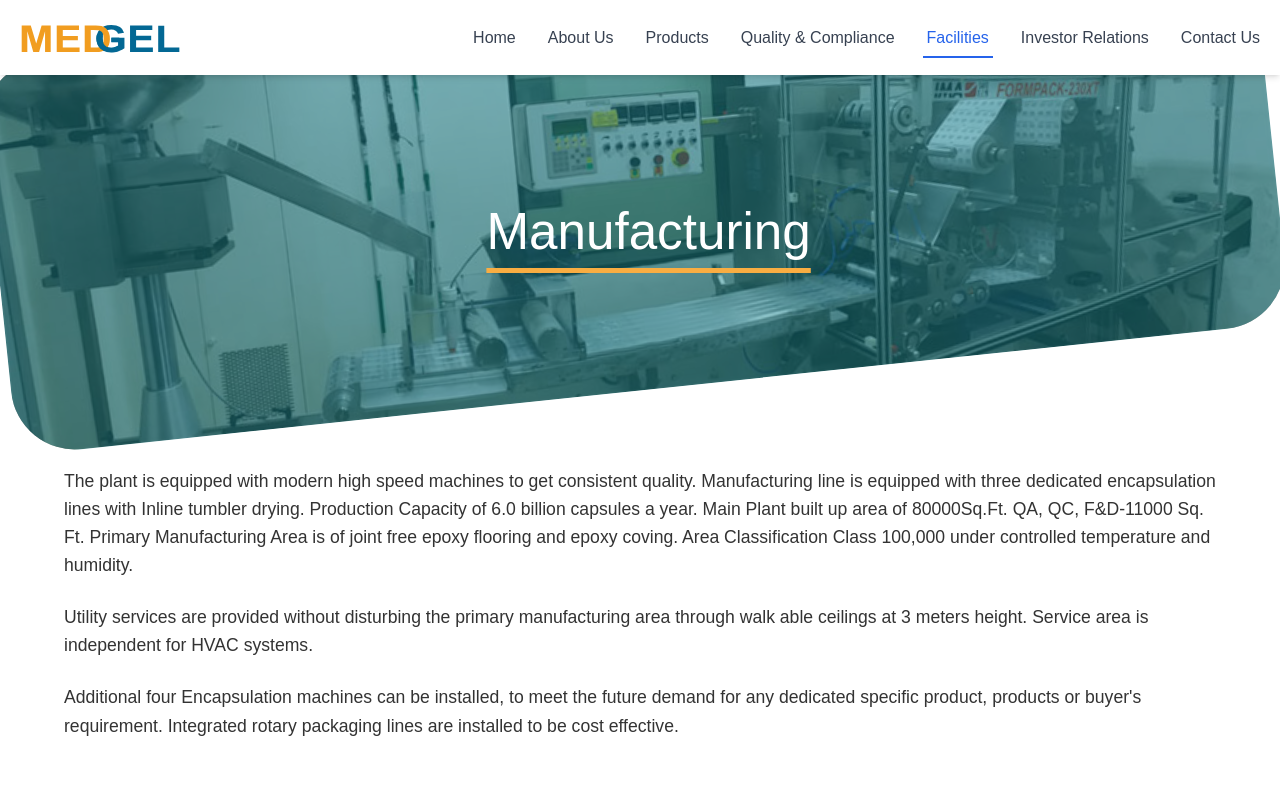
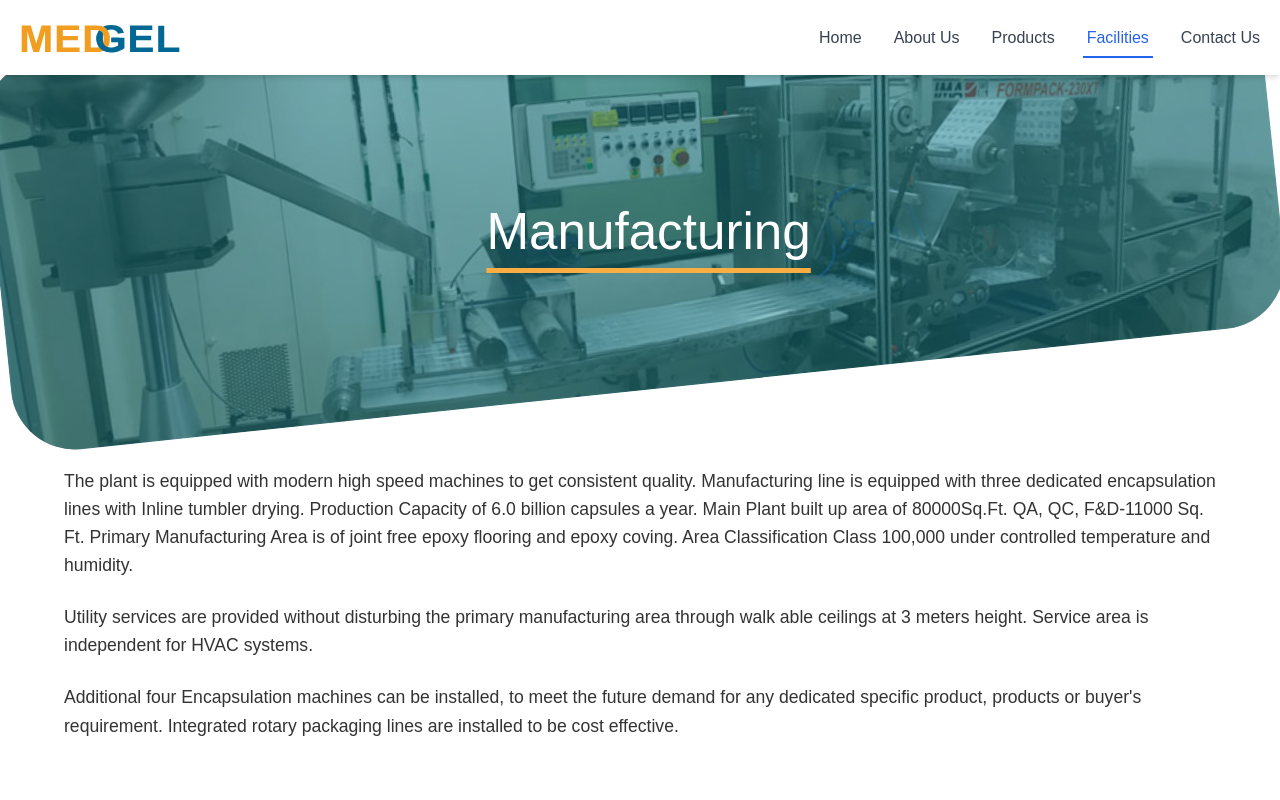
Before and after one commit to anurag-verma-india/medgel-nextjs, a Next.js app: page /facilities in a window 1280 px wide. Shown: the top 800 px of the page. Built offline with nearby package versions, Linux system fonts and the light colour scheme.

Commit message:
Header: Removed Links,Products ListItem ts error fix
 # Please enter the commit message for your changes. Lines starting

```diff
--- a/src/app/_common_component/Header.tsx
+++ b/src/app/_common_component/Header.tsx
@@ -20,16 +20,16 @@ interface MenuItem {
 
 // Define the menu structure
 const menuItems: MenuItem[] = [
-  { label: "Home", href: "/home" },
+  { label: "Home", href: "/" },
   {
     label: "About Us",
     href: "#",
     subItems: [
       { label: "About Medgel", href: "/about/about-medgel" },
-      { label: "Life At Medgel", href: "/about/life-at-medgel" },
-      { label: "Life At Medgel Old", href: "/about/life-at-medgel-old" },
+      // { label: "Life At Medgel", href: "/about/life-at-medgel" },
+      // { label: "Life At Medgel Old", href: "/about/life-at-medgel-old" },
       { label: "Awards & Accreditation", href: "/about/awards_" },
-      { label: "Awards & Accreditation All", href: "/about/awardsviewall" },
+      // { label: "Awards & Accreditation All", href: "/about/awardsviewall" },
     ],
   },
   {
@@ -38,12 +38,12 @@ const menuItems: MenuItem[] = [
     subItems: [
       { label: "Products At Medgel", href: "/products/products-at-medgel" },
       { label: "About Medgel", href: "/products/medgel-services" },
-      { label: "pl-clv2", href: "/products/pl-clv2/abcd" },
+      // { label: "pl-clv2", href: "/products/pl-clv2/abcd" },
     ],
   },
-  { label: "Quality & Compliance", href: "/quality" },
+  // { label: "Quality & Compliance", href: "/quality" },
   { label: "Facilities", href: "/facilities" },
-  { label: "Investor Relations", href: "/investors" },
+  // { label: "Investor Relations", href: "/investors" },
   { label: "Contact Us", href: "/contact" },
 ];
 
--- a/src/app/products/products-at-medgel/ListItem.tsx
+++ b/src/app/products/products-at-medgel/ListItem.tsx
@@ -43,7 +43,7 @@ const ListItem = ({ ListTitle, NumberOfProducts, ListId }: ListItemType) => {
 
   const [isHovering, setIsHovering] = useState(false);
   const [centerPosition, setCenterPosition] = useState({ x: 0, y: 0 });
-  const listItemRef = useRef(null);
+  const listItemRef = useRef<HTMLDivElement>(null);
 
   const handleMouseEnter = () => {
     if (listItemRef.current) {
@@ -61,7 +61,7 @@ const ListItem = ({ ListTitle, NumberOfProducts, ListId }: ListItemType) => {
   };
 
   return (
-    <div className="bg-gray-100 m-3 hover:text-white text-orange-400">
+    <div className="m-3 bg-gray-100 text-orange-400 hover:text-white">
       <div
         ref={listItemRef}
         className="relative m-3 flex cursor-pointer flex-row overflow-hidden rounded-xl bg-white px-2 py-2 text-lg md:m-6 md:py-3 md:text-2xl"
```
